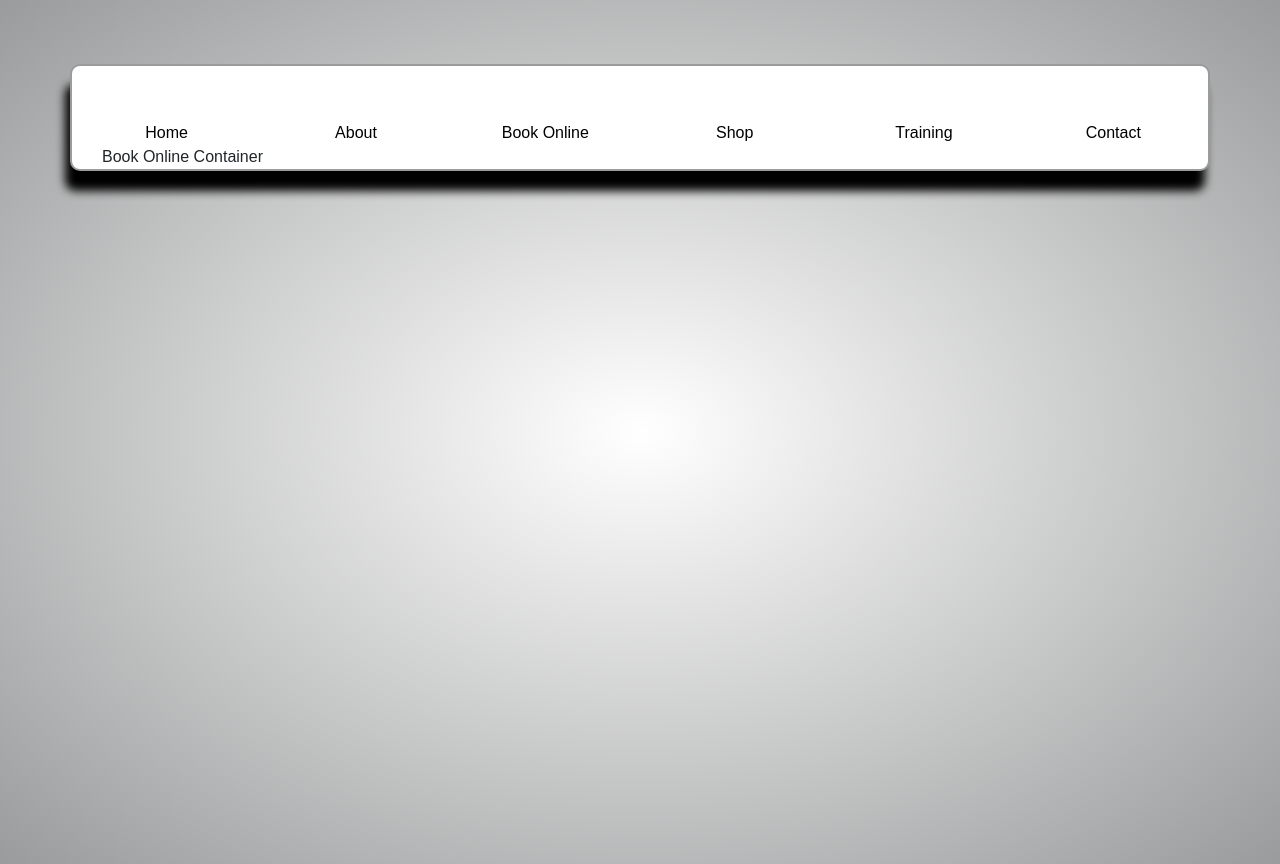
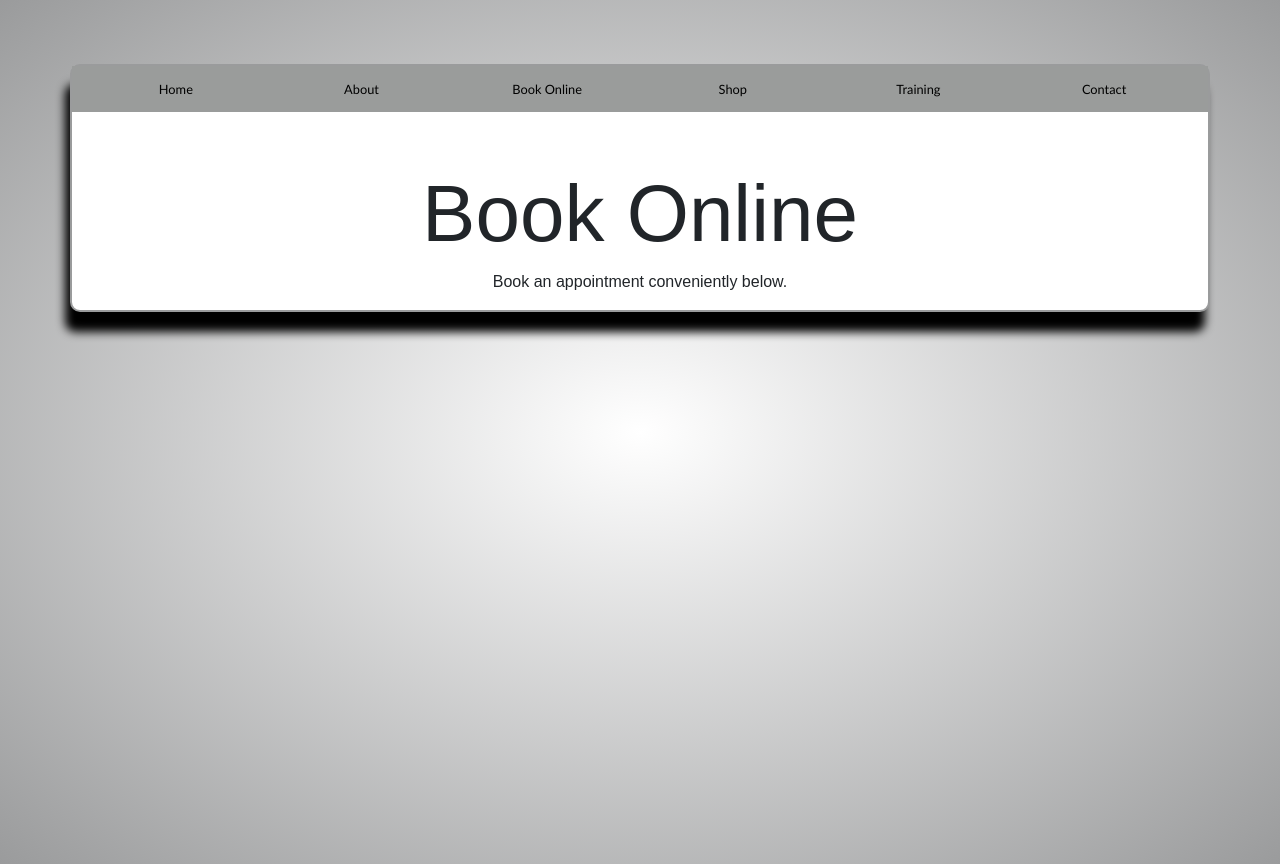
Before and after one commit to jgarcia4444/olloquis-studio, a React (Create React App) app: page /book-online in a window 1280 px wide. Built offline with nearby package versions, Linux system fonts and the light colour scheme.

Commit message:
Started to create the book onlnie container component.

```diff
--- a/src/components/bookOnline/BookOnlineContainer.css
+++ b/src/components/bookOnline/BookOnlineContainer.css
@@ -0,0 +1,26 @@
+.book-online-container {
+
+
+
+}
+
+#book-online-title {
+    font-size: 5.0rem;
+    font-weight: 200;
+}
+
+.book-online-title-row {
+    margin-top: 5%;
+}
+
+.book-online-details-row {
+
+}
+
+.book-online-details-col {
+    margin: 0 auto;
+}
+
+#book-online-details {
+    font-weight: 100;
+}
--- a/src/components/bookOnline/BookOnlineContainer.js
+++ b/src/components/bookOnline/BookOnlineContainer.js
@@ -6,8 +6,19 @@ class BookOnlineContainer extends Component {
     render() {
 
         return (
-            <div className="container book-online-container">
-                Book Online Container
+            <div className="container-fluid book-online-container">
+                <div className="row text-center book-online-title-row">
+                    <div className="col-12">
+                        <h1 id="book-online-title">Book Online</h1>
+                    </div>
+                </div>
+                <div className="row text-center book-online-details-row">
+                    <div className="col-6 book-online-details-col">
+                        <p id="book-online-details">
+                            Book an appointment conveniently below.
+                        </p>
+                    </div>
+                </div>
             </div>
         )
     }
--- a/src/components/nav/NavContainer.css
+++ b/src/components/nav/NavContainer.css
@@ -1,9 +1,12 @@
 .nav-container-row {
-    padding-top: 5%;
+    padding: 1%;
+    background-color: #9a9c9b;
 }
 
 .nav-links {
     color: black;
+    font-family: 'Trebuchet MS', 'Lucida Sans Unicode', 'Lucida Grande', 'Lucida Sans', Arial, sans-serif;
+    font-size: 0.8rem;
 }
 
 .nav-links:hover {
@@ -15,6 +18,7 @@
     animation-name: Nav-Link-Border-Animation;
     animation-duration: 0.25s;
     text-decoration: none;
+    background-color: #fff;
 }
 
 .active {
```
